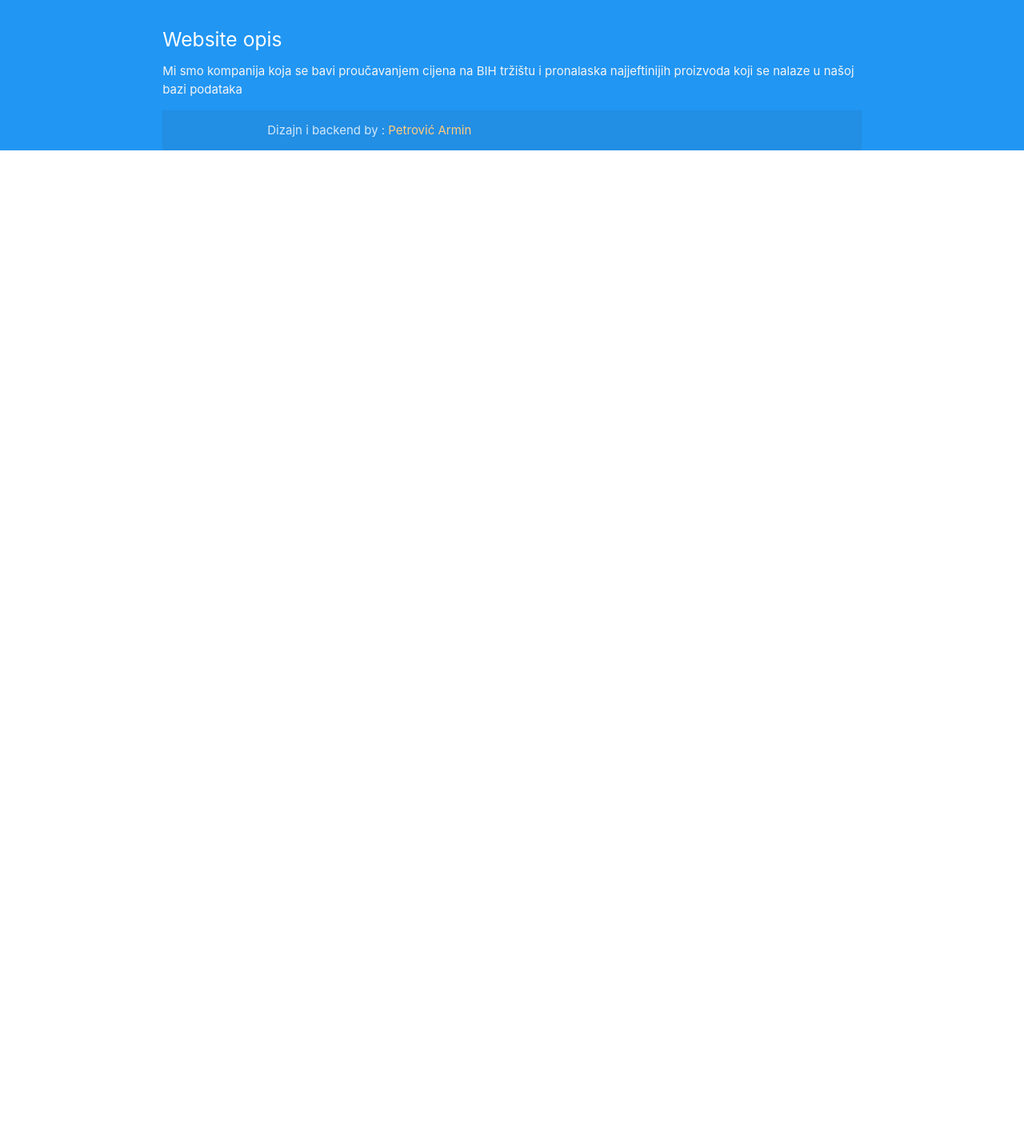
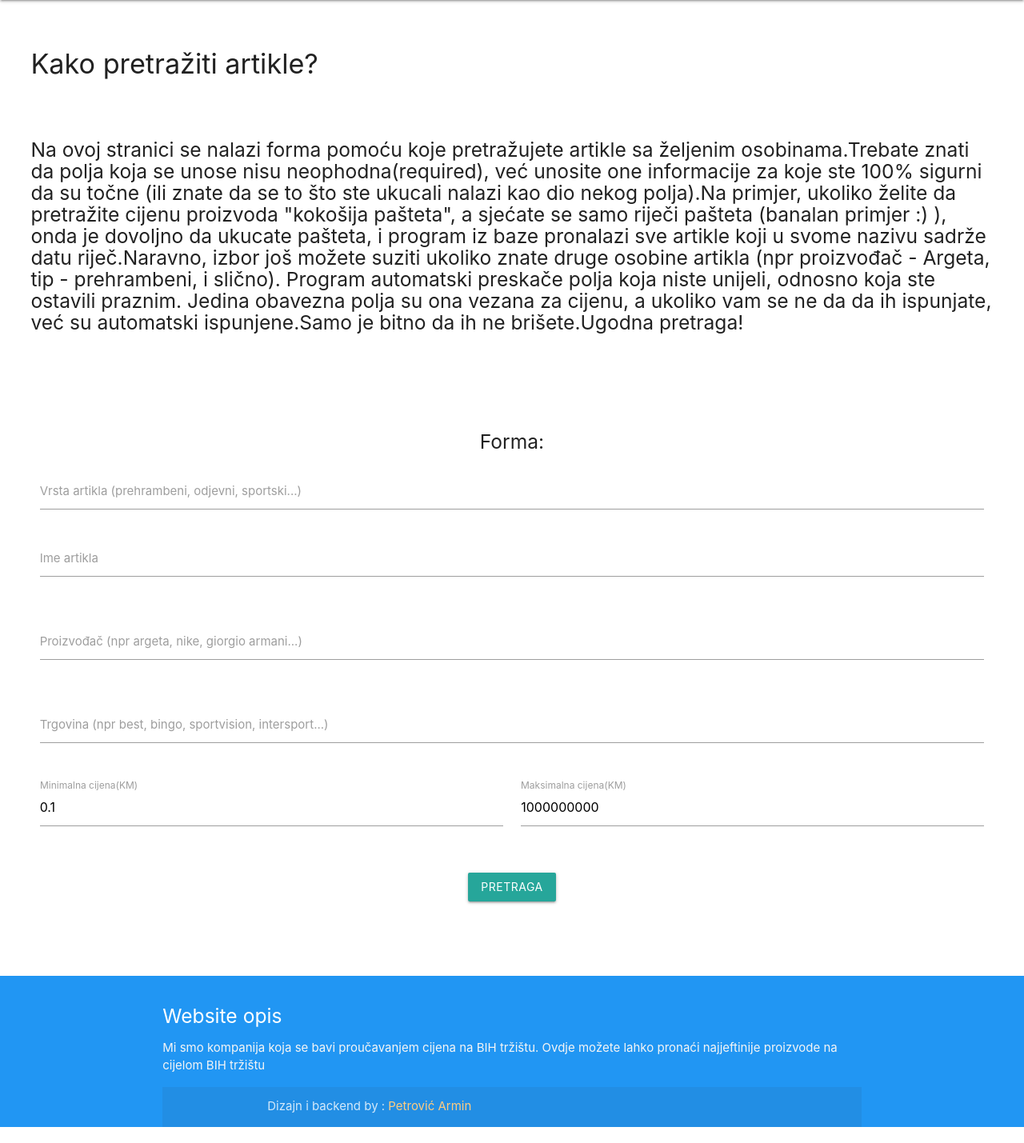
Before and after one commit to armin12321/BestPriceBIH, a Django app: page /search/ in a window 1280 px wide. Shown: the part 64-1493 px from the top of the page at 80% size. Before the commit the page ends 252 px from the top, so only its background shows below. Run offline with Django 3.2, Linux system fonts and the light colour scheme; some libraries are stand-ins or nearby versions.

Commit message:
konacna verzija aplikacije

```diff
--- a/myWebApp/main/templates/main/header.html
+++ b/myWebApp/main/templates/main/header.html
@@ -40,11 +40,13 @@
     <div class="row">
       <div class="col l12 s12">
             <h5 class="white-text">Website opis</h5>
-          <p class="grey-text text-lighten-4">Mi smo kompanija koja se bavi proučavanjem cijena na BIH tržištu i pronalaska najjeftinijih proizvoda koji se nalaze u našoj bazi podataka</p>
-
+            <p class="grey-text text-lighten-4">Mi smo kompanija koja se bavi proučavanjem cijena na BIH tržištu. Ovdje možete lahko pronaći najjeftinije proizvode na cijelom BIH tržištu</p>
         <div class="footer-copyright">
           <div class="container">
             Dizajn i backend by : <a class="orange-text text-lighten-3" href="#">Petrović Armin</a>
+          </div>
+        </div>
+      </div>
     </div>
   </div>
 </footer>
--- a/myWebApp/main/templates/main/post.html
+++ b/myWebApp/main/templates/main/post.html
@@ -49,7 +49,7 @@
       </div>
       <div class="row">
         <div class="input-field col s12">
-          <input name="proizvodjac_artikla" required="required""id="disabled" type="text" class="validate">
+          <input name="proizvodjac_artikla" required="required" id="disabled" type="text" class="validate">
           <label for="disabled">Proizvođač (npr argeta, nike, giorgio armani...)</label>
         </div>
       </div>
--- a/myWebApp/main/templates/main/search.html
+++ b/myWebApp/main/templates/main/search.html
@@ -5,5 +5,64 @@
 {% endblock %}
 
 {% block sadrzaj_stranice%}
-
+<div style="padding:3%">
+    <h4>
+      Kako pretražiti artikle?
+    </h4>
+    <br><br>
+    <p>
+      <h5>
+        Na ovoj stranici se nalazi forma pomoću koje pretražujete artikle sa željenim osobinama.Trebate znati da polja koja se unose nisu neophodna(required), već unosite one
+        informacije za koje ste 100% sigurni da su točne (ili znate da se to što ste ukucali nalazi kao dio nekog polja).Na primjer, ukoliko želite da pretražite cijenu proizvoda
+        "kokošija pašteta", a sjećate se samo riječi pašteta (banalan primjer :) ), onda je dovoljno da ukucate pašteta, i program iz baze pronalazi sve artikle koji u svome nazivu
+        sadrže datu riječ.Naravno, izbor još možete suziti ukoliko znate druge osobine artikla (npr proizvođač - Argeta, tip - prehrambeni, i slično).
+        Program automatski preskače polja koja niste unijeli, odnosno koja ste ostavili praznim. Jedina obavezna polja su ona vezana za cijenu, a ukoliko vam se ne da da ih ispunjate, već su automatski ispunjene.Samo je bitno da ih ne brišete.Ugodna pretraga!
+      </h5>
+    </p>
+  <br><br><br><br>
+    <h5 style="text-align:center">
+      Forma:
+    </h5>
+        <div class="row">
+    <form class="col s12" action="/results/" method="POST">{% csrf_token %}
+      <div class="row">
+        <div class="input-field col s12">
+          <input name="vrsta_artikla" id="vrsta" type="text" class="validate">
+          <label for="vrsta">Vrsta artikla (prehrambeni, odjevni, sportski...)</label>
+        </div>
+        <div class="input-field col s12">
+          <input name="ime_artikla" id="ime" type="text" class="validate">
+          <label for="ime">Ime artikla</label>
+        </div>
+      </div>
+      <div class="row">
+        <div class="input-field col s12">
+          <input name="proizvodjac_artikla" id="disabled" type="text" class="validate">
+          <label for="disabled">Proizvođač (npr argeta, nike, giorgio armani...)</label>
+        </div>
+      </div>
+      <div class="row">
+        <div class="input-field col s12">
+          <input name="trgovina_artikla" id="email" type="text" class="validate">
+          <label for="email">Trgovina (npr best, bingo, sportvision, intersport...)</label>
+        </div>
+      </div>
+      <div class="row">
+        <div class="input-field col s6">
+          <input name="minimalna_cijena" required="required" id="passworddd" type="number" min="0.1" step="0.05" class="validate" value="0.1">
+          <label for="passworddd">Minimalna cijena(KM)</label>
+        </div>
+        <div class="input-field col s6">
+          <input name="maksimalna_cijena" required="required" id="passwordddd" type="number" min="0.1" step="0.05" class="validate" value="1000000000">
+          <label for="passwordddd">Maksimalna cijena(KM)</label>
+        </div>
+      </div>
+      <div class="row">
+        <div class="input-field col s12" style="text-align:center">
+          <input id="emaila" type="submit" class="btn" value="Pretraga">
+        </div>
+      </div>
+    </form>
+  </div>
+    </div>
 {% endblock %}
--- a/myWebApp/main/urls.py
+++ b/myWebApp/main/urls.py
@@ -22,5 +22,6 @@ urlpatterns = [
     path("", views.homepage, name="homepage"),
     path("search/", views.search, name="search"),
     path("post/", views.post, name="post"),
-    path("about/", views.about, name="about")
+    path("about/", views.about, name="about"),
+    path("results/", views.results, name="results")
 ]
--- a/myWebApp/main/views.py
+++ b/myWebApp/main/views.py
@@ -7,6 +7,7 @@ def homepage(request):
     ime_templatea = 'main/home.html'
     context = {}
     return render(request, ime_templatea, context)
+
 def search(request):
     context = {}
     ime_templatea = "main/search.html"
@@ -48,3 +49,48 @@ def about(request):
     context = {}
     ime_templatea = "main/about.html"
     return render(request, ime_templatea, context)
+
+def results(request):
+    context = {}
+    ime_templatea = "main/results.html"
+
+    ime_artikla = ""
+    vrsta_artikla = ""
+    proizvodjac = ""
+    trgovina_artikla = ""
+    minimalna_cijena = 0
+    maksimalna_cijena = 0
+
+    if request.method == 'POST':
+        ime_artikla = str(request.POST['ime_artikla']).lower()
+        vrsta_artikla = str(request.POST['vrsta_artikla']).lower()
+        proizvodjac = str(request.POST['proizvodjac_artikla']).lower()
+        trgovina_artikla = str(request.POST['trgovina_artikla']).lower()
+        minimalna_cijena = float(request.POST['minimalna_cijena'])
+        maksimalna_cijena = float(request.POST['maksimalna_cijena'])
+
+        #pretraga....
+
+        querySet = Proizvod.objects.filter(cijena__lte=maksimalna_cijena)
+        querySet = querySet.filter(cijena__gte=minimalna_cijena)
+
+        if ime_artikla != "":
+            querySet = querySet.filter(ime__contains=ime_artikla)
+
+        if vrsta_artikla != "":
+            querySet = querySet.filter(vrsta__contains=vrsta_artikla)
+
+        if proizvodjac != "":
+            querySet = querySet.filter(proizvodjac__contains=proizvodjac)
+
+        if trgovina_artikla != "":
+            querySet = querySet.filter(trgovina__contains=trgovina_artikla)
+
+        if querySet:
+            context['proizvodi'] = querySet
+        else:
+            context['proizvodi'] = "nema_artikala"
+    else:
+        ime_templatea = "main/zabrana.html"
+
+    return render(request, ime_templatea, context)
```
Also changed, not shown: myWebApp/main/templates/main/results.html (added, +62 -0 lines), myWebApp/main/templates/main/zabrana.html (added, +22 -0 lines). Lines whose indentation alone changed are shown as unchanged.
